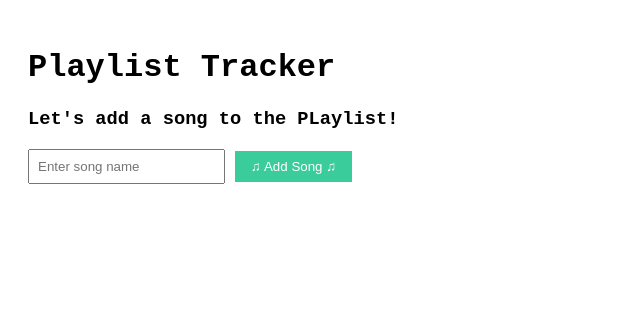
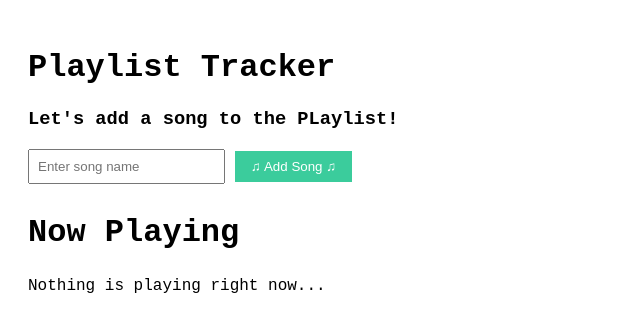
Before and after one commit to NOVGAB11/Proj4GabR, a Vue app: page / in a window 1280 px wide. Shown: the top 332 px of the page, without its empty margins (0-640 px from the left). Built offline with nearby package versions, Linux system fonts and the light colour scheme.

Commit message:
added event listener to playlist class, setting up song-playing section

```diff
--- a/src/App.vue
+++ b/src/App.vue
@@ -29,15 +29,21 @@
     </section>
 
     <section class="playlist">
-
-
+      <ul>
+        <li v-for="(song, index) in playlist" :key="index" @click="settingNowPlaying(song)">
+          {{ song }}
+        </li>
+      </ul>
     </section>
 
 
-    <section class="song-playing" v-if="currentSong">
+    <section class="song-playing">
+      <h2>Now Playing</h2>
+      <p v-if="nowPlaying"> &#9835 Currently Playing &#9835 : {{nowPlaying}}</p>
+      <p v-else>Nothing is playing right now...</p>
+    </section>
 
 
-    </section>
 
     <section class="playlist-duration" v-if="playlist-length > 0">
 
```
Also changed, not shown: src/components/UserInputSong.vue (+0 -7 lines).
